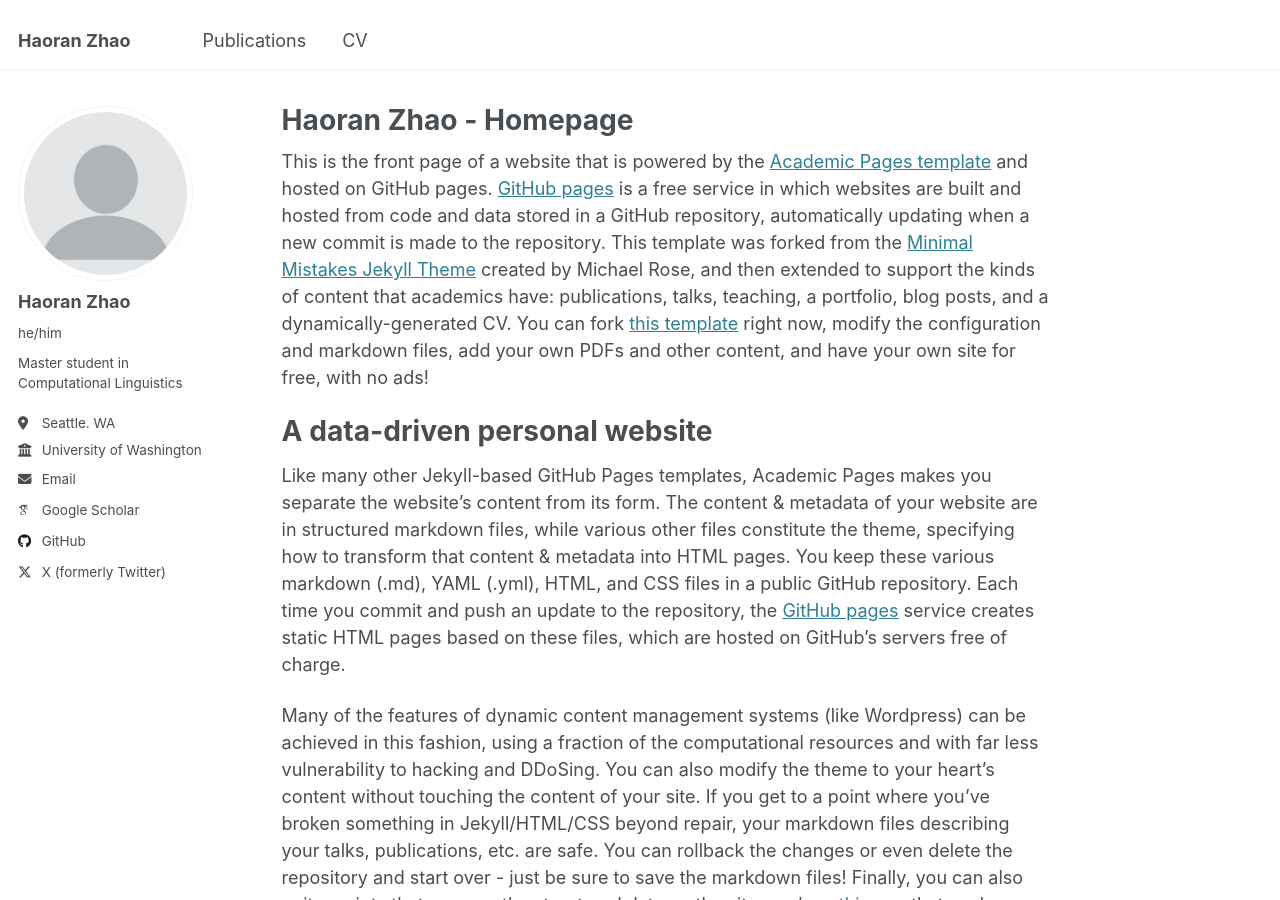
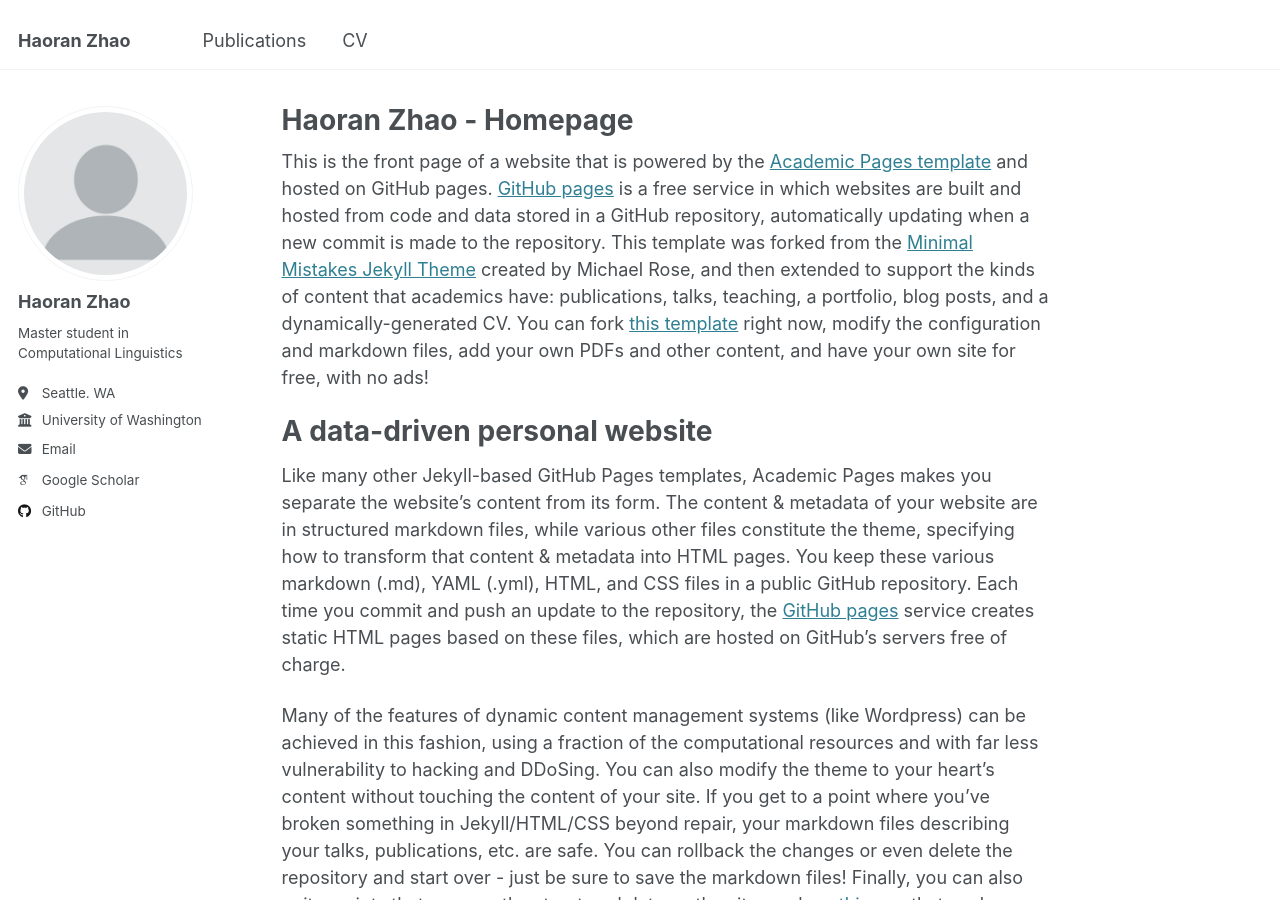
Before and after one commit to hrjzhao/hrjzhao.github.io, a Jekyll site: the page built from _pages/about.md, in a window 1280 px wide and 900 px high. Built offline with Jekyll 4.4.1, drawn with Linux system fonts in a browser that asks for light colours; some web fonts are replaced.

Commit message:
Update _config.yml

```diff
--- a/_config.yml
+++ b/_config.yml
@@ -24,7 +24,7 @@ author:
   # Biographic information
   avatar           : "profile.png"
   name             : "Haoran Zhao"
-  pronouns         : "he/him"
+  pronouns         : # "he/him"
   bio              : "Master student in Computational Linguistics"
   location         : "Seattle. WA"
   employer         : "University of Washington"
@@ -65,7 +65,7 @@ author:
   steam            : # Username
   telegram         : # URL
   tumblr           : # Username
-  twitter          : https://x.com/HaoranZhaoHRZ
+  twitter          : # https://x.com/HaoranZhaoHRZ
   X                : https://x.com/HaoranZhaoHRZ
   vine             : # Username
   weibo            : # Username
```
